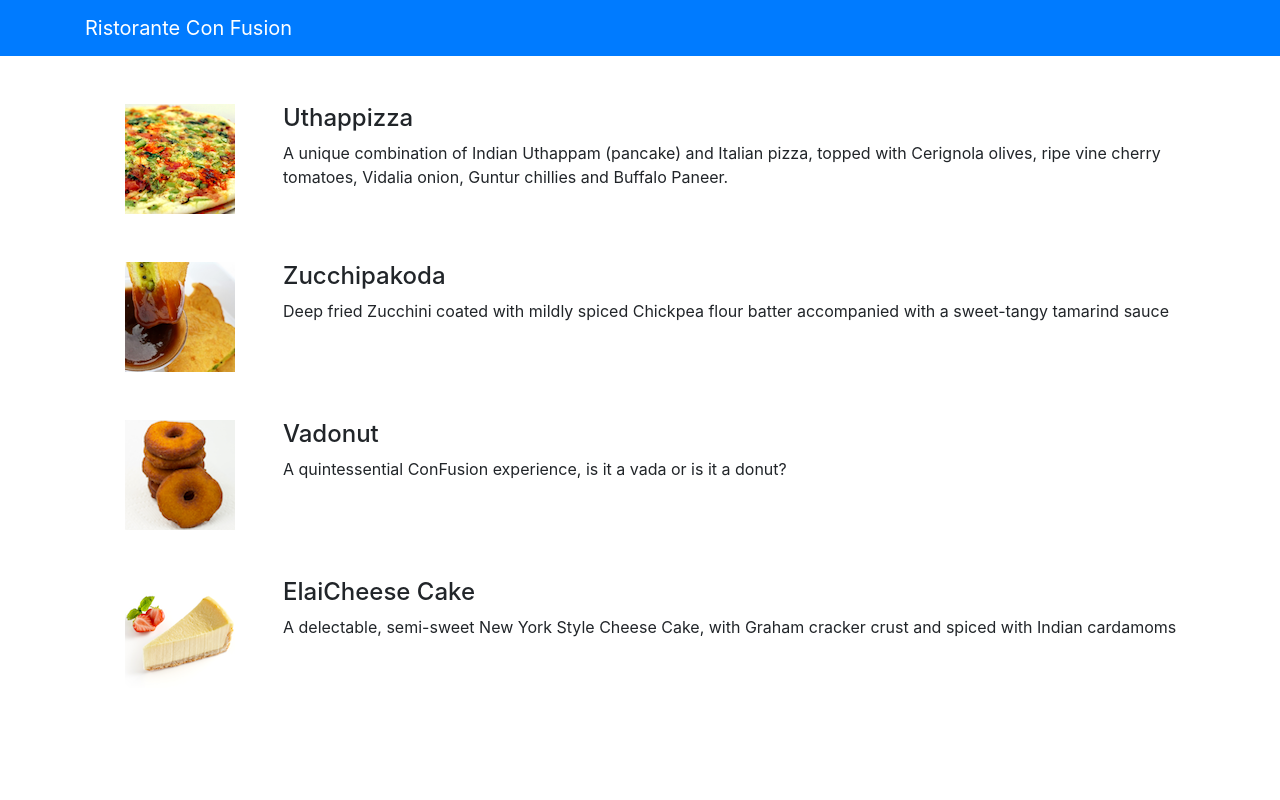
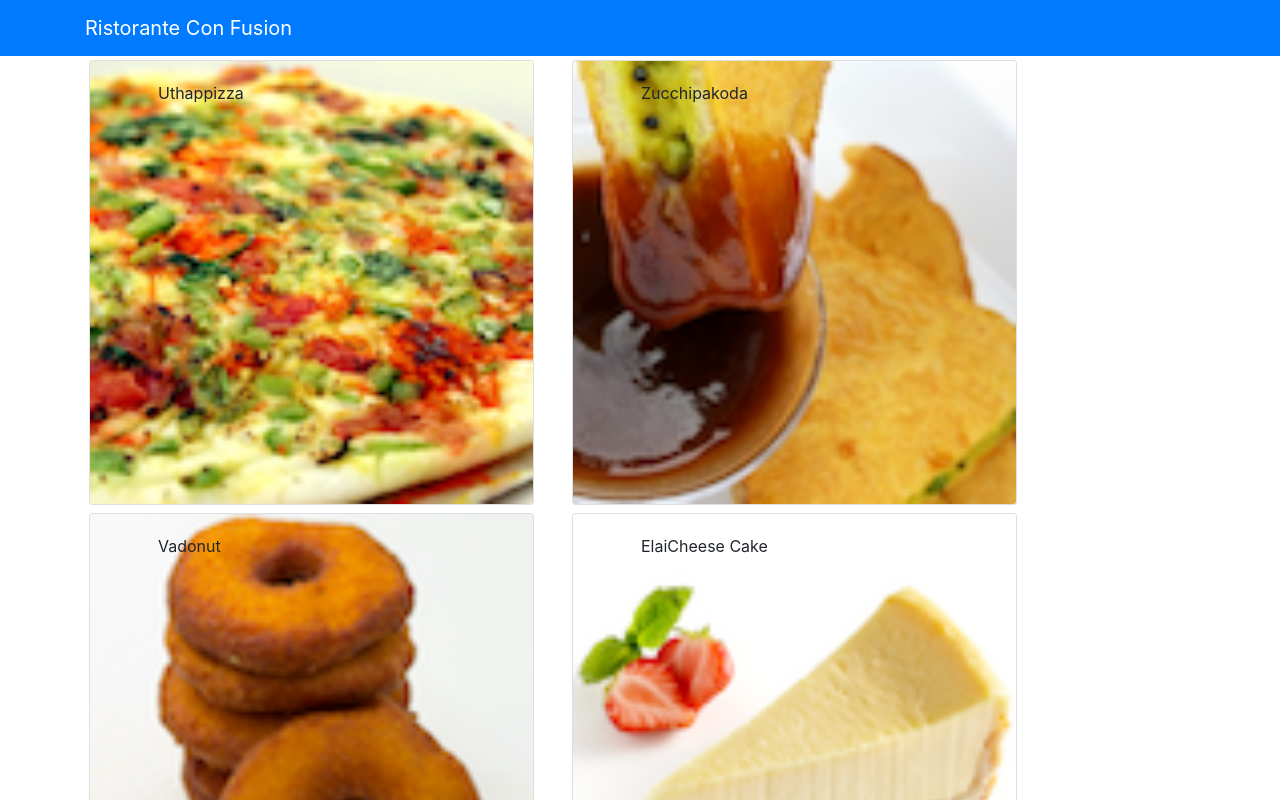
Before and after one commit to webTech75/react-redux, a React (Create React App) app: page / in a window 1280 px wide. Shown: the top 800 px of the page. Built offline with nearby package versions, Linux system fonts and the light colour scheme.

Commit message:
change layout by replace Media with Card from reactstrap

```diff
--- a/src/components/MenuComponent.js
+++ b/src/components/MenuComponent.js
@@ -1,5 +1,5 @@
 import React, { Component } from 'react';
-import { Media } from 'reactstrap';
+import { Card, CardImg, CardImgOverlay, CardText, CardBody, CardTitle } from 'reactstrap';
 
 export default class Menu extends Component {
 
@@ -11,16 +11,13 @@ export default class Menu extends Component {
     render() {
         const menu = this.props.dishes.map((dish, i) => {
             return (
-                <div key={i} className="col-12 mt-5">
-                    <Media tag="li">
-                        <Media left middle>
-                            <Media object src={dish.image} alt={dish.name} />
-                        </Media>
-                        <Media body className="ml-5">
-                            <Media heading>{dish.name}</Media>
-                            <p>{dish.description}</p>
-                        </Media>
-                    </Media>
+                <div key={i} className="col-12 col-md-5 m-1">
+                    <Card tag="li">
+                        <CardImg width="100%" object src={dish.image} alt={dish.name} />
+                        <CardImgOverlay body className="ml-5">
+                            <CardTitle heading>{dish.name}</CardTitle>
+                        </CardImgOverlay>
+                    </Card>
                 </div>
             )
         })
@@ -28,9 +25,7 @@ export default class Menu extends Component {
         return (
             <div className="container">
                 <div className="row">
-                    <Media list>
                         {menu}
-                    </Media>
                 </div>
             </div>
         )
```
